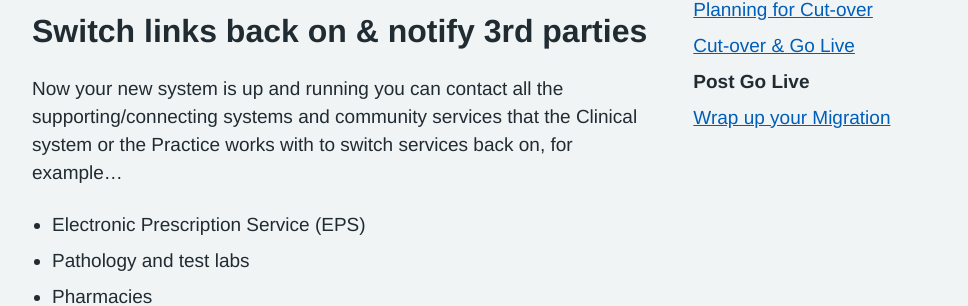
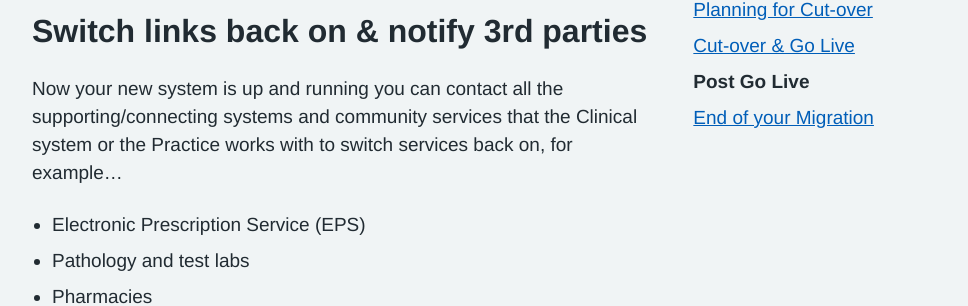
Before and after one commit to nhsconnect/prm-practice-migration, a Jekyll site: the page built from guide/07-post-go-live.md, in a window 1280 px wide and 900 px high, scrolled down 369 px. Shown: the part 153-459 px from the top of the window, without its empty margins (128-1096 px from the left). Built offline with Jekyll 4.4.1, drawn with Linux system fonts in a browser that asks for light colours; some web fonts are replaced; some of the changed text lies outside the part shown.

Commit message:
[PT] Update links to End of your Migration page

```diff
--- a/_data/sidebar_navigation.yml
+++ b/_data/sidebar_navigation.yml
@@ -16,5 +16,5 @@ sidebar_items:
     url: /guide/cutover-and-go-live
   - title: Post Go Live
     url: /guide/post-go-live
-  - title: Wrap up your Migration
-    url:  /guide/wrap-up-your-migration
+  - title: End of your Migration
+    url:  /guide/end-of-migration
--- a/guide/07-post-go-live.md
+++ b/guide/07-post-go-live.md
@@ -3,7 +3,7 @@ layout: page_with_sidebar
 permalink: /guide/post-go-live
 title: Post Go Live
 subtitle: What happens after Go Live
-nextpage: /guide/wrap-up-your-migration
+nextpage: /guide/end-of-migration
 previouspage: /guide/cutover-and-go-live
 breadcrumbparent: /guide
 ---
```
